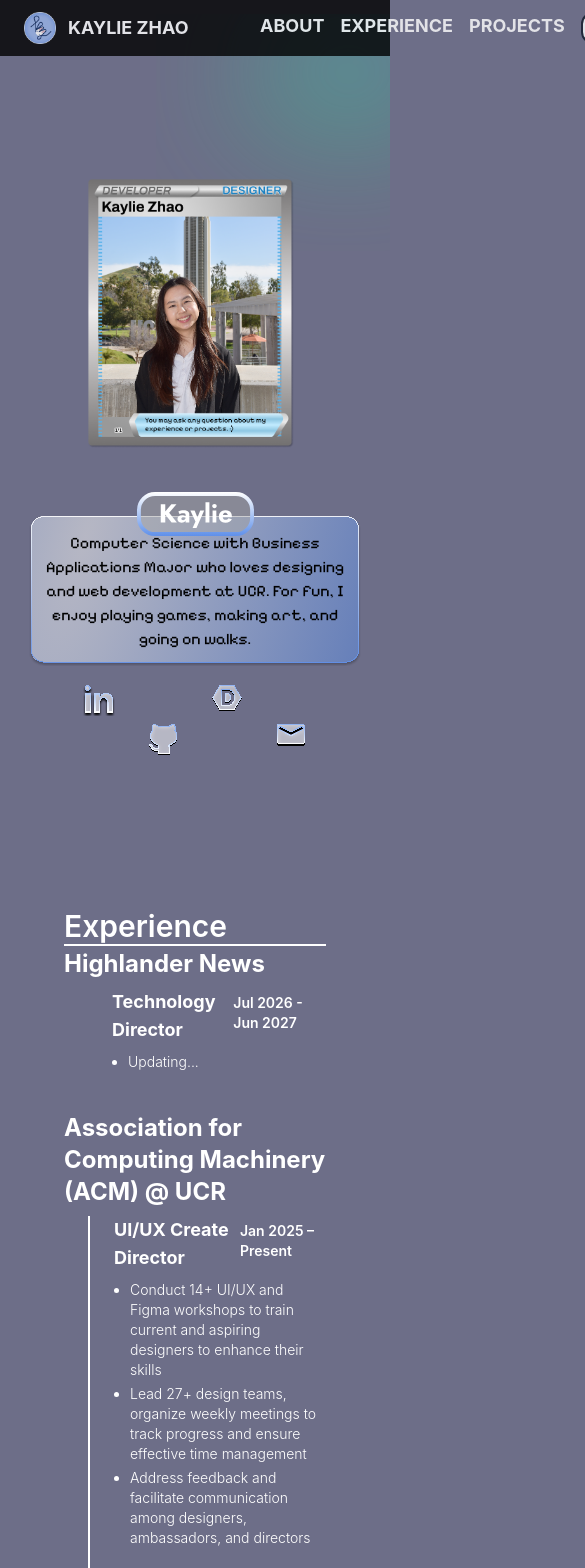
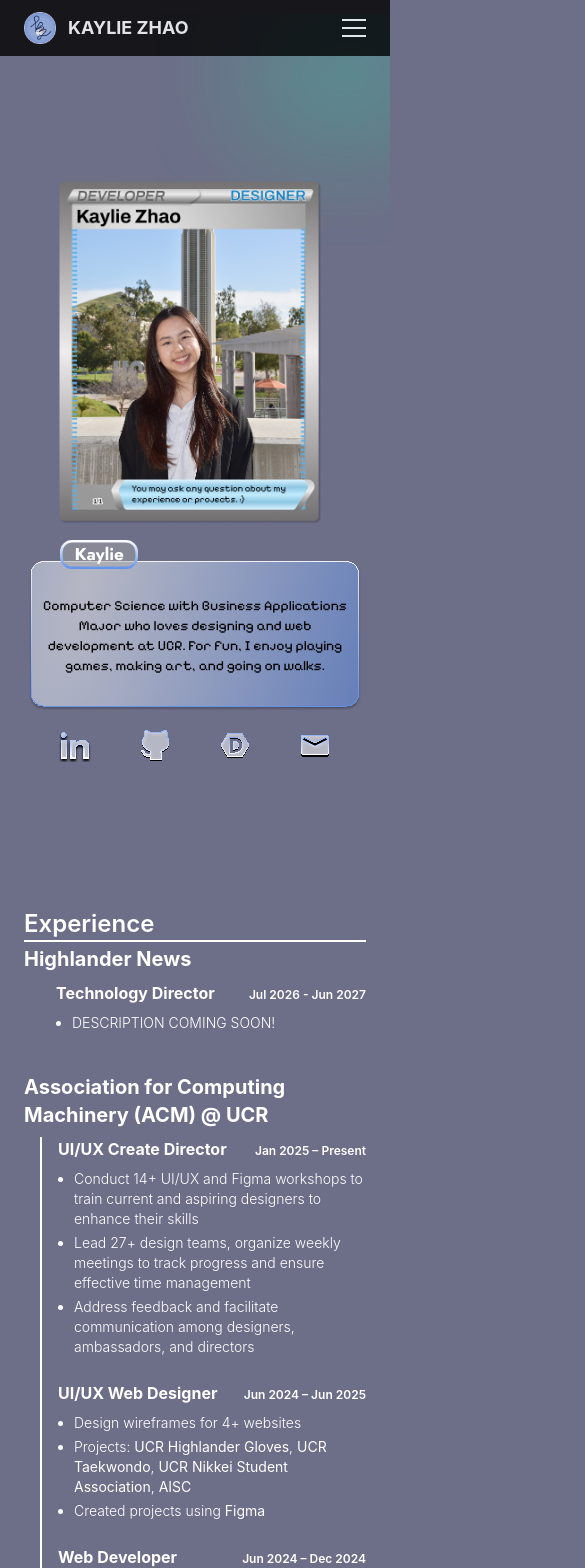
Before and after one commit to kayliezhao/kayliezhao.github.io, a Next.js app: page / in a window 390 px wide. Shown: the top 1568 px of the page, 585 px wide, since content can reach past the window. Built offline with nearby package versions, Linux system fonts and the light colour scheme.

Commit message:
responsify

```diff
--- a/src/components/About.tsx
+++ b/src/components/About.tsx
@@ -21,12 +21,12 @@ const About = () => {
         className="absolute -top-[5%] right-0 z-0 w-[60%] bg-fixed md:block"
       />
 
-      <div className="relative z-10 flex flex-col items-center gap-6 md:flex-row md:items-center md:gap-0">
+      <div className="relative z-10 flex flex-col items-center gap-2 md:flex-row md:items-center md:gap-0">
         {/* card */}
         <Image
           src={card}
           alt="Kaylie Designer Card"
-          className="w-[55%] sm:w-[40%] md:m-10 md:w-[30%]"
+          className="mt-2 w-[70%] md:m-8 md:w-[30%]"
         />
 
         {/* right-side content */}
@@ -34,24 +34,23 @@ const About = () => {
           <Image
             src={kay}
             alt="Kaylie Name Label"
-            className="relative top-5 z-10 w-[30%] sm:w-[20%] md:right-50 md:w-[15%]"
+            className="relative top-2 right-24 z-10 w-[20%] md:right-50 md:w-[15%]"
           />
           <div className="relative w-[85%] sm:w-[80%]">
             <Image src={textbox} alt="textbox" className="z-0 w-full" />
-            <div className="font-pixel absolute inset-0 flex items-center justify-center p-2 text-center text-base text-black sm:p-4 sm:text-sm md:p-6 md:text-xl">
+            <div className="font-pixel absolute inset-0 flex items-center justify-center p-2 text-center text-sm text-black sm:p-4 sm:text-sm md:p-6 md:text-xl">
               Computer Science with Business Applications Major who loves
               designing and web development at UCR. For fun, I enjoy playing
               games, making art, and going on walks.
             </div>
           </div>
 
-          {/* staggered social icons */}
-          <div className="grid grid-cols-4 gap-x-8 gap-y-2 p-[5%]">
+          {/* social icons */}
+          <div className="flex items-center justify-center gap-12 p-[5%]">
             <a
               href="https://www.linkedin.com/in/kaylie-zhao/"
               target="_blank"
               rel="noopener noreferrer"
-              className="col-start-1 row-start-1"
             >
               <Image
                 src={linkedin}
@@ -60,22 +59,9 @@ const About = () => {
               />
             </a>
             <a
-              href="https://devpost.com/zhaokaylie?ref_content=user-portfolio&ref_feature=portfolio&ref_medium=global-nav"
-              target="_blank"
-              rel="noopener noreferrer"
-              className="col-start-3 row-start-1"
-            >
-              <Image
-                src={DevPost}
-                alt="DevPost icon"
-                className="w-8 transition-all duration-300 hover:scale-110 md:w-auto"
-              />
-            </a>
-            <a
               href="https://github.com/kayliezhao"
               target="_blank"
               rel="noopener noreferrer"
-              className="col-start-2 row-start-2"
             >
               <Image
                 src={github}
@@ -84,9 +70,17 @@ const About = () => {
               />
             </a>
             <a
-              href="mailto:zhaokaylie@gmail.com"
-              className="col-start-4 row-start-2"
+              href="https://devpost.com/zhaokaylie?ref_content=user-portfolio&ref_feature=portfolio&ref_medium=global-nav"
+              target="_blank"
+              rel="noopener noreferrer"
             >
+              <Image
+                src={DevPost}
+                alt="DevPost icon"
+                className="w-8 transition-all duration-300 hover:scale-110 md:w-auto"
+              />
+            </a>
+            <a href="mailto:zhaokaylie@gmail.com">
               <Image
                 src={email}
                 alt="email icon"
--- a/src/components/Experience.tsx
+++ b/src/components/Experience.tsx
@@ -10,7 +10,7 @@ const experiences: {
       {
         title: "Technology Director",
         dateRange: "Jul 2026 - Jun 2027",
-        bullets: ["Updating..."],
+        bullets: ["DESCRIPTION COMING SOON!"],
       },
     ],
   },
@@ -187,25 +187,32 @@ const experiences: {
 
 const Experience = () => {
   return (
-    <section id="experience" className="font-outfit px-16 py-[2%] text-white">
+    <section
+      id="experience"
+      className="font-outfit px-6 py-[2%] text-white md:px-16"
+    >
       <div className="flex items-center gap-4">
-        <h2 className="text-3xl font-semibold whitespace-nowrap">Experience</h2>
+        <h2 className="text-2xl font-semibold whitespace-nowrap md:text-3xl">
+          Experience
+        </h2>
       </div>
       <div className="mb-[1%] h-[2px] w-full bg-white" />
 
       <div className="flex flex-col gap-10">
         {experiences.map((exp, i) => (
           <div key={i}>
-            <p className="text-2xl font-bold">{exp.company}</p>
+            <p className="text-xl font-bold md:text-2xl">{exp.company}</p>
 
             <div
-              className={`mt-2 ml-6 pl-6 ${exp.roles.length > 1 ? "border-l-2 border-white" : ""}`}
+              className={`mt-2 ml-4 pl-4 md:ml-6 md:pl-6 ${exp.roles.length > 1 ? "border-l-2 border-white" : ""}`}
             >
               {exp.roles.map((role, j) => (
                 <div key={j} className={j !== 0 ? "mt-6" : ""}>
                   <div className="flex items-baseline justify-between">
-                    <p className="text-lg font-bold">{role.title}</p>
-                    <p className="text-sm font-semibold text-white">
+                    <p className="text-base font-bold md:text-lg">
+                      {role.title}
+                    </p>
+                    <p className="text-xs font-semibold text-white md:text-sm">
                       {role.dateRange}
                     </p>
                   </div>
--- a/src/components/Footer.tsx
+++ b/src/components/Footer.tsx
@@ -5,63 +5,66 @@ import github from "../../public/whitegithub.svg";
 import email from "../../public/whiteemail.svg";
 import devpost from "../../public/whitedevpost.svg";
 
+const icons = [
+  {
+    src: linkedin,
+    alt: "LinkedIn",
+    href: "https://www.linkedin.com/in/kaylie-zhao/",
+  },
+  { src: github, alt: "GitHub", href: "https://github.com/kayliezhao" },
+  {
+    src: devpost,
+    alt: "DevPost",
+    href: "https://devpost.com/zhaokaylie?ref_content=user-portfolio&ref_feature=portfolio&ref_medium=global-nav",
+  },
+  { src: email, alt: "Email", href: "mailto:zhaokaylie@gmail.com" },
+];
+
 const Footer = () => {
   return (
     <footer className="bg-footer flex flex-col px-10 pt-8 pb-6">
-      <div className="flex items-end justify-between">
-        <div className="relative ml-[15%] w-[30%]">
+      {/* mobile: bunny + "Let's Connect!" centered above icons */}
+      <div className="flex justify-center md:hidden">
+        <div className="relative w-[50%]">
+          <Image src={bunny} alt="bunny footer decoration" className="w-full" />
+          <p className="font-inter absolute -top-4 -right-24 text-lg font-bold whitespace-nowrap text-white">
+            Let&apos;s Connect!
+          </p>
+        </div>
+      </div>
+
+      {/* icon row — centered on mobile, right-aligned on desktop */}
+      <div className="mt-4 flex items-end justify-center md:mt-0 md:justify-between">
+        {/* desktop only: bunny + "Let's Connect!" on the left */}
+        <div className="relative ml-[15%] hidden w-[30%] md:block">
           <Image src={bunny} alt="bunny footer decoration" className="w-full" />
           <p className="font-inter absolute top-4 -right-50 text-2xl font-bold text-white">
             Let&apos;s Connect!
           </p>
         </div>
-        <div className="flex items-center gap-6">
+
+        <div className="flex items-center justify-center gap-6">
+          {icons.map((icon) => (
             <a
-            href="https://www.linkedin.com/in/kaylie-zhao/"
-            target="_blank"
+              key={icon.alt}
+              href={icon.href}
+              target={icon.href.startsWith("mailto") ? undefined : "_blank"}
               rel="noopener noreferrer"
             >
               <Image
-              src={linkedin}
-              alt="LinkedIn"
+                src={icon.src}
+                alt={icon.alt}
                 className="w-12 transition-all duration-300 hover:scale-110"
               />
             </a>
-          <a
-            href="https://github.com/kayliezhao"
-            target="_blank"
-            rel="noopener noreferrer"
-          >
-            <Image
-              src={github}
-              alt="GitHub"
-              className="w-12 transition-all duration-300 hover:scale-110"
-            />
-          </a>
-          <a
-            href="https://devpost.com/zhaokaylie?ref_content=user-portfolio&ref_feature=portfolio&ref_medium=global-nav"
-            target="_blank"
-            rel="noopener noreferrer"
-          >
-            <Image
-              src={devpost}
-              alt="DevPost"
-              className="w-12 transition-all duration-300 hover:scale-110"
-            />
-          </a>
-          <a href="mailto:zhaokaylie@gmail.com">
-            <Image
-              src={email}
-              alt="Email"
-              className="w-12 transition-all duration-300 hover:scale-110"
-            />
-          </a>
+          ))}
         </div>
       </div>
+
       <hr className="my-4 border-white" />
       <div className="font-inter text-center text-sm text-white">
         <p>© 2026 Kaylie Zhao | Designed on Figma</p>
-        <p>Last Updated: June 2026</p>
+        <p>Last Updated: July 2026</p>
       </div>
     </footer>
   );
--- a/src/components/Navigation.tsx
+++ b/src/components/Navigation.tsx
@@ -1,39 +1,42 @@
 "use client";
 import Image from "next/image";
-// import { useState } from "react";
+import { useState } from "react";
 import logo from "../../public/logo.webp";
-// import { navigation } from "@/data/navigation";
-// import { AlignJustify } from "lucide-react";
-// import { Link as ScrollLink } from "react-scroll";
-// import { IoCloseOutline } from "react-icons/io5";
-// import { motion, AnimatePresence } from "motion/react";
+
+const navLinks = [
+  { label: "ABOUT", href: "#about" },
+  { label: "EXPERIENCE", href: "#experience" },
+  { label: "PROJECTS", href: "#projects" },
+  // { label: "ART", href: "#art" },
+];
+
 const Navigation = () => {
-  //   const [nav, setNav] = useState(false);
+  const [open, setOpen] = useState(false);
 
-  //   const handleNav = () => {
-  //     setNav(!nav);
-  //   };
+  const closeMenu = () => setOpen(false);
 
   return (
-    <nav className="sticky top-0 z-50 bg-black p-3 opacity-80">
-      <div className="mx-3 flex items-center gap-x-4 text-lg font-bold text-white opacity-100">
-        <a href="#about" className="flex items-center">
+    <nav className="sticky top-0 z-50 bg-black opacity-80">
+      <div className="mx-3 flex items-center gap-x-4 p-3 text-lg font-bold text-white opacity-100">
+        {/* logo + name */}
+        <a href="#about" className="flex items-center" onClick={closeMenu}>
           <Image src={logo} alt="logo" className="w-8" />
-          <div className="hover:text-kay-blue-300 mx-3 flex w-76 items-center">
+          <div className="hover:text-kay-blue-300 mx-3 flex items-center whitespace-nowrap">
             KAYLIE ZHAO
           </div>
         </a>
-        <div className="flex w-full justify-end gap-x-4">
-          <a href="#about" className="hover:text-kay-blue-300">
-            ABOUT
-          </a>
-          <a href="#experience" className="hover:text-kay-blue-300">
-            EXPERIENCE
-          </a>
-          <a href="#projects" className="hover:text-kay-blue-300">
-            PROJECTS
-          </a>
-          {/* <a href="#art" className="hover:text-kay-blue-300">ART</a> */}
+
+        {/* desktop links */}
+        <div className="hidden w-full justify-end gap-x-4 md:flex">
+          {navLinks.map((link) => (
+            <a
+              key={link.href}
+              href={link.href}
+              className="hover:text-kay-blue-300"
+            >
+              {link.label}
+            </a>
+          ))}
           <a
             href="/resume.pdf"
             target="_blank"
@@ -43,8 +46,49 @@ const Navigation = () => {
             RESUME/CV
           </a>
         </div>
+
+        {/* hamburger button — mobile only */}
+        <button
+          className="ml-auto flex flex-col gap-1.5 md:hidden"
+          onClick={() => setOpen((prev) => !prev)}
+          aria-label="Toggle menu"
+        >
+          <span
+            className={`block h-0.5 w-6 bg-white transition-all duration-300 ${open ? "translate-y-2 rotate-45" : ""}`}
+          />
+          <span
+            className={`block h-0.5 w-6 bg-white transition-all duration-300 ${open ? "opacity-0" : ""}`}
+          />
+          <span
+            className={`block h-0.5 w-6 bg-white transition-all duration-300 ${open ? "-translate-y-2 -rotate-45" : ""}`}
+          />
+        </button>
       </div>
-      {/* <div className="mx-3" ></div> */}
+
+      {/* mobile dropdown */}
+      {open && (
+        <div className="flex flex-col items-center gap-4 bg-black px-6 pb-6 text-lg font-bold text-white opacity-100 md:hidden">
+          {navLinks.map((link) => (
+            <a
+              key={link.href}
+              href={link.href}
+              className="hover:text-kay-blue-300"
+              onClick={closeMenu}
+            >
+              {link.label}
+            </a>
+          ))}
+          <a
+            href="/resume.pdf"
+            target="_blank"
+            rel="noopener noreferrer"
+            className="hover:bg-kay-blue-300 w-fit rounded-xl border-2 bg-white px-2 text-center text-gray-900 hover:text-white"
+            onClick={closeMenu}
+          >
+            RESUME/CV
+          </a>
+        </div>
+      )}
     </nav>
   );
 };
--- a/src/components/Projects.tsx
+++ b/src/components/Projects.tsx
@@ -97,7 +97,7 @@ const projects: Project[] = [
     ],
   },
   {
-    image: "/pCog.webp",
+    image: "/PCog.webp",
     name: "Cognitive Companion",
     dateRange: "Apr - Jun 2025",
     description:
@@ -123,7 +123,7 @@ const projects: Project[] = [
     ],
   },
   {
-    image: "/pTaskly.svg",
+    image: "/pTASKLY.svg",
     name: "Taskly Calendar",
     dateRange: "Sep - Dec 2024",
     description:
```
Lines whose indentation alone changed are shown as unchanged.
